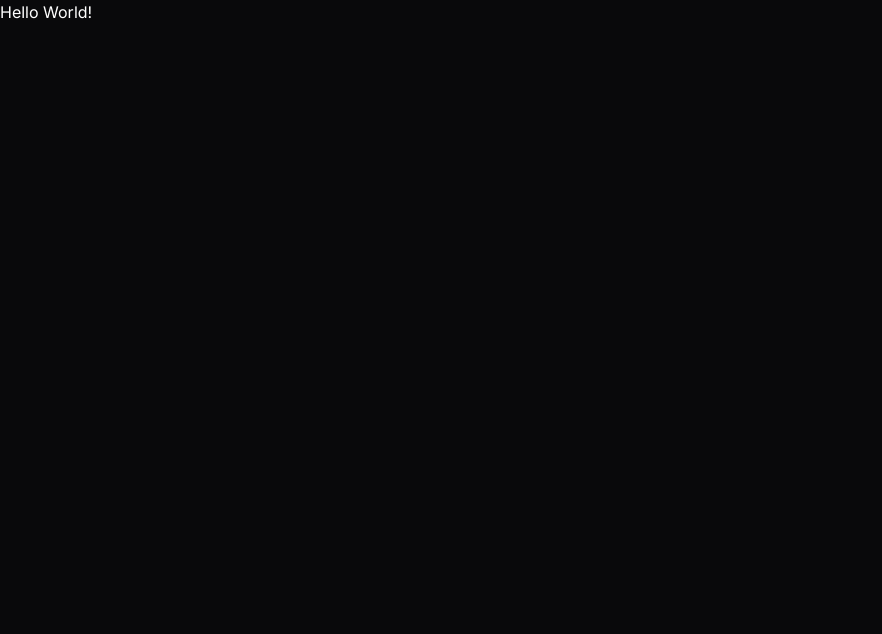
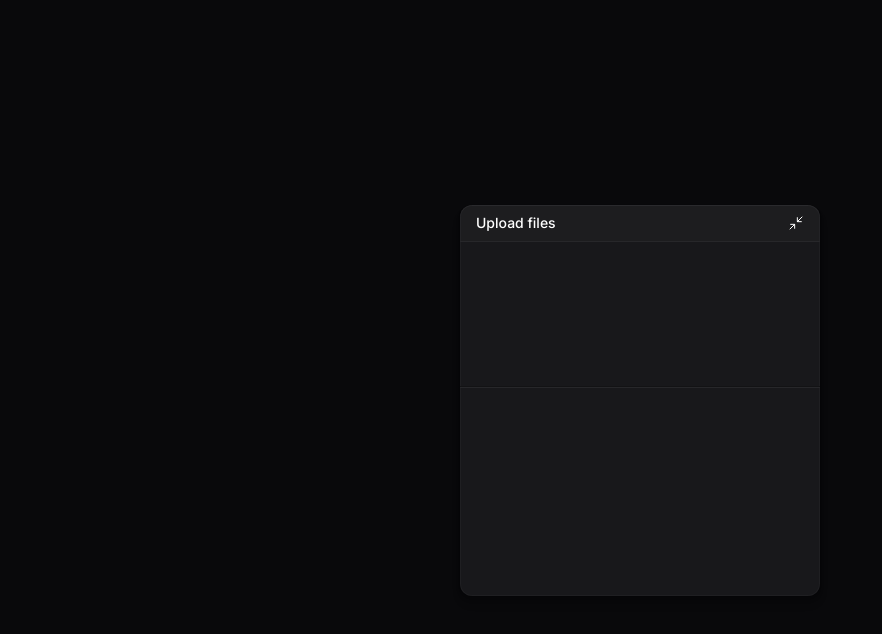
Before and after one commit to gabrieldesiderio/ftr-pos-360-upload-web, a React (Vite) app: page / in a window 1280 px wide. Shown: the top 634 px of the page, without its empty margins (0-882 px from the left). Built offline with nearby package versions, Linux system fonts and the light colour scheme.

Commit message:
widget structure

```diff
--- a/package.json
+++ b/package.json
@@ -10,6 +10,7 @@
     "preview": "vite preview"
   },
   "dependencies": {
+    "lucide-react": "^0.474.0",
     "react": "^18.3.1",
     "react-dom": "^18.3.1"
   },
--- a/src/app.tsx
+++ b/src/app.tsx
@@ -1,5 +1,9 @@
+import { UploadWidget } from "./components/upload-widget";
+
 export function App() {
   return (
-    <h1>Hello World!</h1>
+    <main className="h-dvh flex flex-col items-center justify-center p-10">
+      <UploadWidget />
+    </main>
   )
 }
--- /dev/null
+++ b/src/components/upload-widget-dropzone.tsx
@@ -0,0 +1,3 @@
+export function UploadWidgetDropdzone() {
+  return <div className="px-3 h-32"></div>
+}
--- /dev/null
+++ b/src/components/upload-widget-header.tsx
@@ -0,0 +1,10 @@
+import { Minimize2 } from "lucide-react";
+
+export function UploadWidgetHeader() {
+  return <div className="w-full px-4 py-2 bg-white/2 border-zinc-800 border-b flex items-center justify-between">
+    <span className="text-sm font-medium">Upload files</span>
+    <button>
+      <Minimize2 className="size-4" strokeWidth={1.5} />
+    </button>
+  </div>
+}
--- /dev/null
+++ b/src/components/upload-widget-upload-list.tsx
@@ -0,0 +1,3 @@
+export function UploadWidgetUploadList() {
+  return <div className="px-3 h-48"></div>
+}
--- /dev/null
+++ b/src/components/upload-widget.tsx
@@ -0,0 +1,17 @@
+import { UploadWidgetDropdzone } from "./upload-widget-dropzone";
+import { UploadWidgetHeader } from "./upload-widget-header";
+import { UploadWidgetUploadList } from "./upload-widget-upload-list";
+
+export function UploadWidget() {
+  return <div className="bg-zinc-900 w-full overflow-hidden max-w-[360px] rounded-xl shadow-shape">
+    <UploadWidgetHeader />
+
+    <div className="flex flex-col gap-4 ty-3">
+      <UploadWidgetDropdzone />
+
+      <div className="h-px bg-zinc-800 border-t border-black/50 box-content"></div>
+
+      <UploadWidgetUploadList />
+    </div>
+  </div>
+}
--- a/tailwind.config.js
+++ b/tailwind.config.js
@@ -8,9 +8,16 @@ export default {
   ],
   theme: {
     extend: {
+      opacity: {
+        2: 0.02,
+      },
       fontFamily: {
         sans: ['Inter', ...theme.fontFamily.sans]
-      }
+      },
+      boxShadow: {
+        shape: '0px 8px 8px rgba(0, 0, 0, 0.1), 0px 4px 4px rgba(0, 0, 0, 0.1), 0px 2px 2px rgba(0, 0, 0, 0.1), 0px 0px 0px 1px rgba(0, 0, 0, 0.1), inset 0px 0px 0px 1px rgba(255, 255, 255, 0.03), inset 0px 1px 0px rgba(255, 255, 255, 0.03)',
+        'shape-content': '0px 0px 0px 1px rgba(0, 0, 0, 0.25), inset 0px 1px 0px rgba(255, 255, 255, 0.02), inset 0px 0px 0px 1px rgba(255, 255, 255, 0.02)',
+      },
     },
   },
   plugins: [],
```
Also changed, not shown: 1 other file (tests, documents, lock files or other folders).
